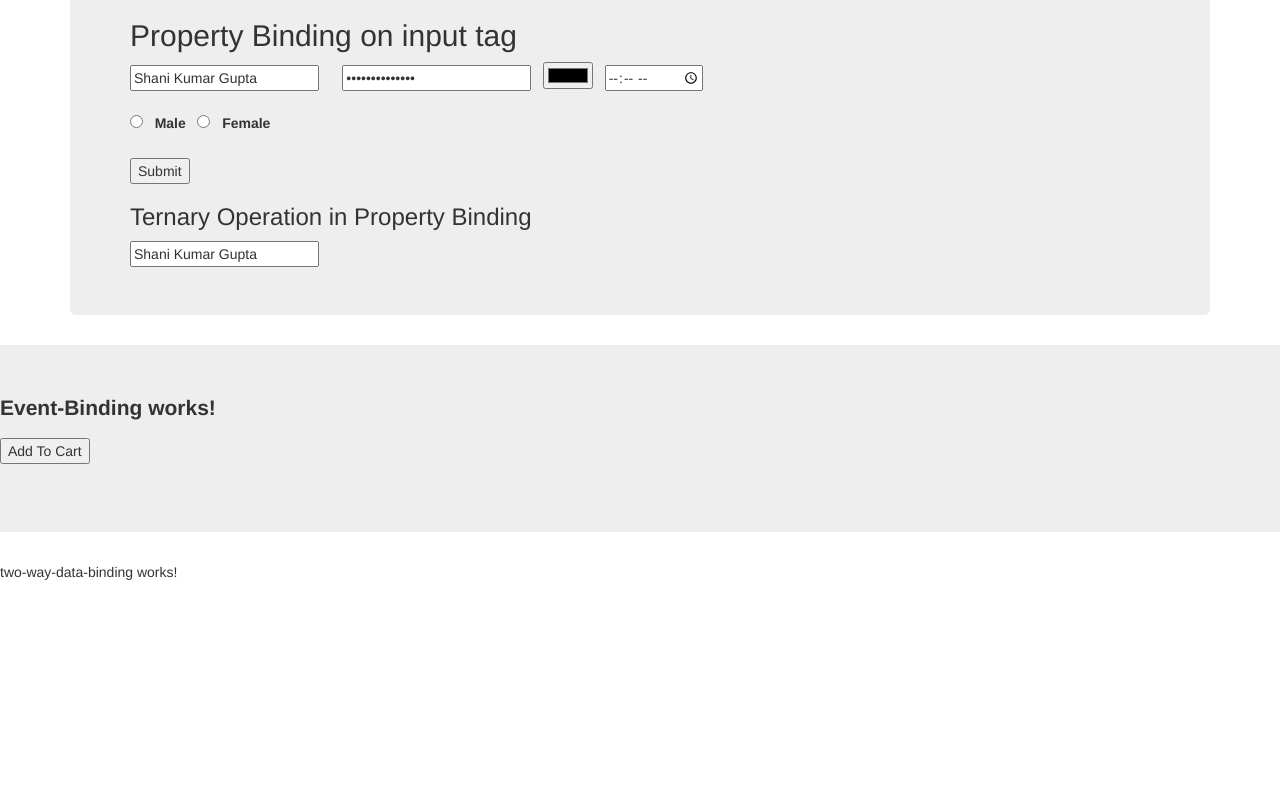
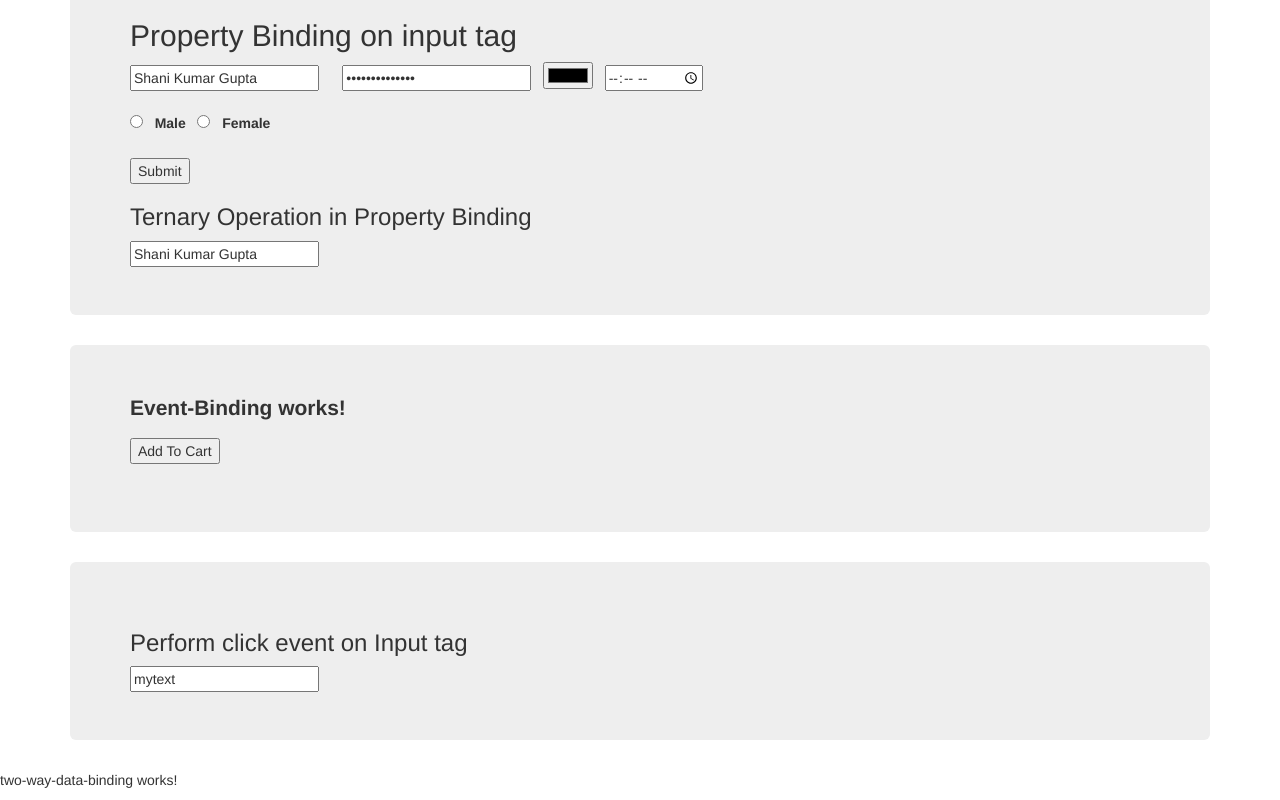
Before and after one commit to ShaniKumarGupta/Angular, an Angular app in the folder DataBinding/: page / in a window 1280 px wide. Shown: the part 2635-3435 px from the top of the page. Before the commit the page ends 3227 px from the top, so only its background shows below. Built offline with nearby package versions, Linux system fonts and the light colour scheme.

Commit message:
Perform click event on Input tag

```diff
--- a/DataBinding/src/app/event-binding/event-binding.component.html
+++ b/DataBinding/src/app/event-binding/event-binding.component.html
@@ -1,5 +1,11 @@
-<div class="jumbotron">
-    <p><b>Event-Binding works!</b></p>
-    <button (click)="onAddCart()">Add To Cart</button>
-    <h3>{{msg}}</h3>
+<div class="container">
+    <div class="jumbotron">
+        <p><b>Event-Binding works!</b></p>
+        <button (click)="onAddCart()">Add To Cart</button>
+        <h3>{{msg}}</h3>
+    </div>
+    <div class="jumbotron">
+        <h3>Perform click event on Input tag</h3>
+        <input type="text" value="mytext" (click)="onInputClick($event)">
+    </div>
 </div>
--- a/DataBinding/src/app/event-binding/event-binding.component.ts
+++ b/DataBinding/src/app/event-binding/event-binding.component.ts
@@ -13,6 +13,10 @@ export class EventBindingComponent implements OnInit {
     this.msg = "Product is added into cart";
   }
 
+  onInputClick(event){
+    console.log(event.target.value);
+  }
+
   constructor() { }
 
   ngOnInit(): void {
```
